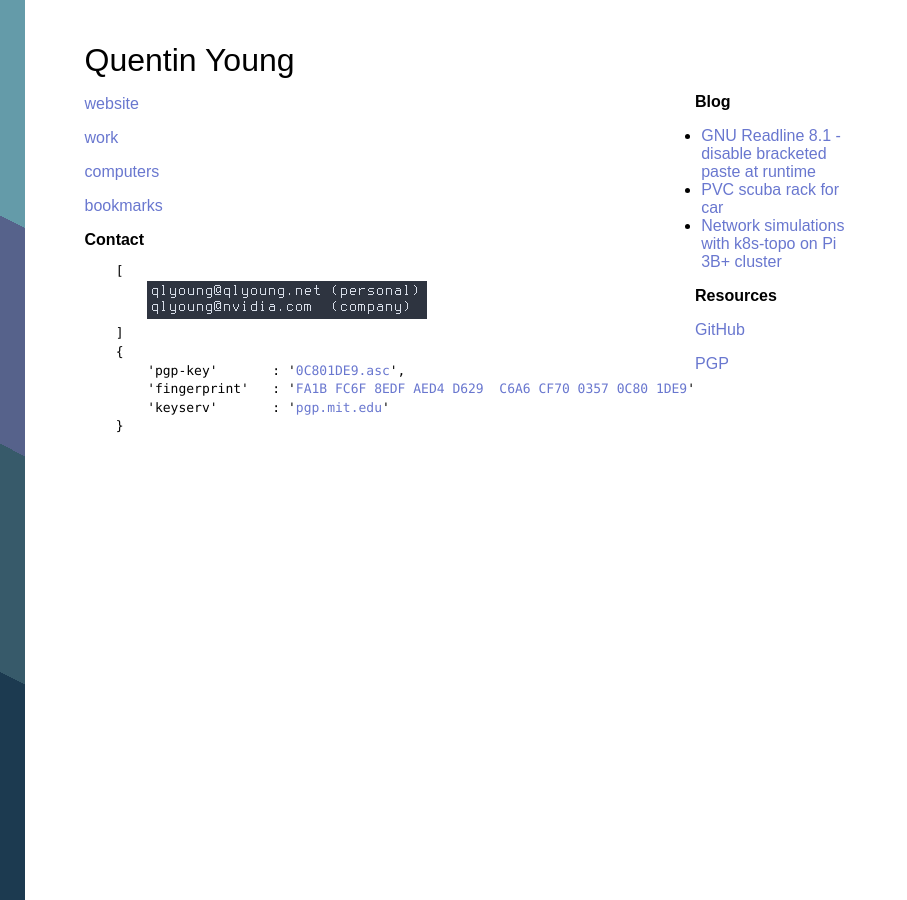
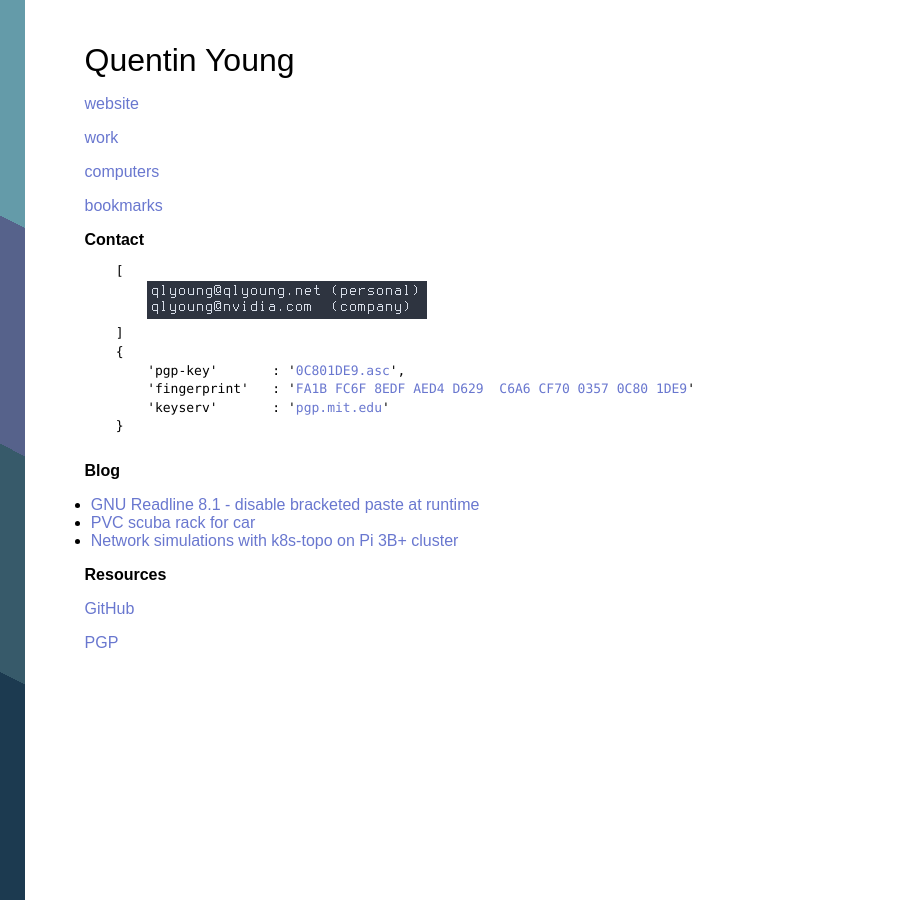
Before and after one commit to qlyoung/qlyoung.github.io, a Jekyll site: the page built from index.html, in a window 1280 px wide. Shown: the whole page, without its empty margins (0-907 px from the left). Built offline with Jekyll 4.4.1, drawn with Linux system fonts in a browser that asks for light colours.

Commit message:
le column
Signed-off-by: Quentin Young <qlyoung@qlyoung.net>

```diff
--- a/css/main.css
+++ b/css/main.css
@@ -37,10 +37,9 @@ pre {
 }
 
 #sidebar {
-  max-width: 20ex;
   justify-self: start;
-  grid-column: 2;
-  grid-row: 1;
+  grid-column: 1;
+  grid-row: 2;
 }
 
 #bloglist {
```
